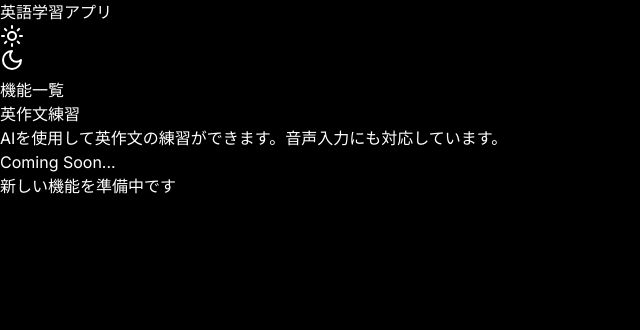
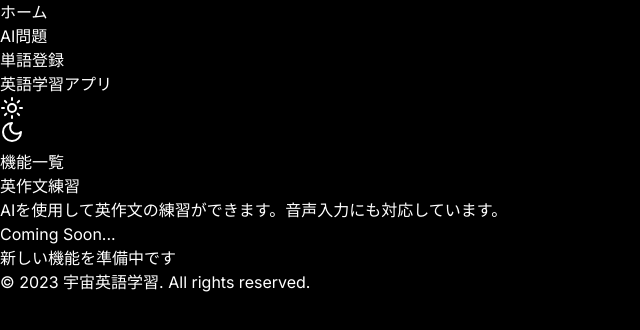
Before and after one commit to noshin0061/Trove, a Next.js app in the folder frontend/: page / in a window 1280 px wide. Shown: the top 330 px of the page, without its empty margins (0-640 px from the left). Built offline with nearby package versions, Linux system fonts and the light colour scheme.

Commit message:
layout.tsx

```diff
--- a/frontend/src/app/layout.tsx
+++ b/frontend/src/app/layout.tsx
@@ -1,9 +1,14 @@
-import { Inter } from 'next/font/google'
-import './globals.css'
-import { ThemeProvider } from '@/components/theme-provider'
-import { AuthProvider } from '@/contexts/AuthContext'
+import type React from "react"
+import type { Metadata } from "next"
+import { Inter } from "next/font/google"
+import "./globals.css"
 
-const inter = Inter({ subsets: ['latin'] })
+const inter = Inter({ subsets: ["latin"] })
+
+export const metadata: Metadata = {
+  title: "宇宙英語学習",
+  description: "AIを活用した宇宙テーマの英語学習アプリ",
+}
 
 export default function RootLayout({
   children,
@@ -11,18 +16,35 @@ export default function RootLayout({
   children: React.ReactNode
 }) {
   return (
-    <html lang="en" suppressHydrationWarning>
-      <body className={inter.className}>
-        <ThemeProvider
-          attribute="class"
-          defaultTheme="system"
-          enableSystem
-          disableTransitionOnChange
-        >
-          <AuthProvider>
-            {children}
-          </AuthProvider>
-        </ThemeProvider>
+    <html lang="ja" className="dark">
+      <body className={`${inter.className} bg-gray-900 text-gray-100 min-h-screen`}>
+        <header className="bg-gray-800 p-4">
+          <nav className="container mx-auto">
+            <ul className="flex space-x-4">
+              <li>
+                <a href="/" className="hover:text-blue-400">
+                  ホーム
+                </a>
+              </li>
+              <li>
+                <a href="/ai-questions" className="hover:text-blue-400">
+                  AI問題
+                </a>
+              </li>
+              <li>
+                <a href="/vocabulary" className="hover:text-blue-400">
+                  単語登録
+                </a>
+              </li>
+            </ul>
+          </nav>
+        </header>
+        <main className="container mx-auto p-4">{children}</main>
+        <footer className="bg-gray-800 p-4 mt-8">
+          <div className="container mx-auto text-center">
+            <p>&copy; 2023 宇宙英語学習. All rights reserved.</p>
+          </div>
+        </footer>
       </body>
     </html>
   )
```
